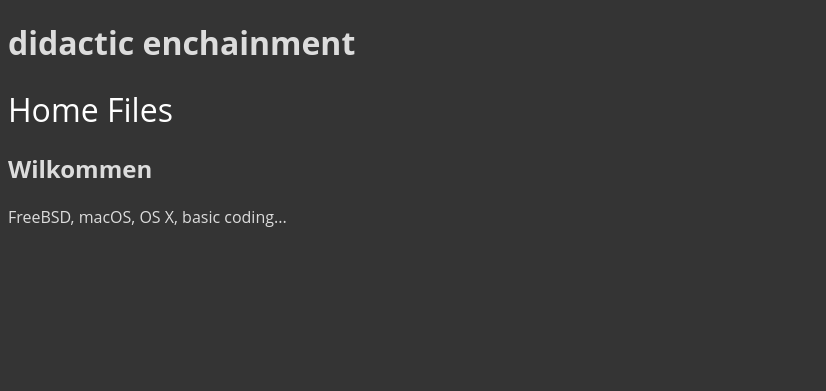
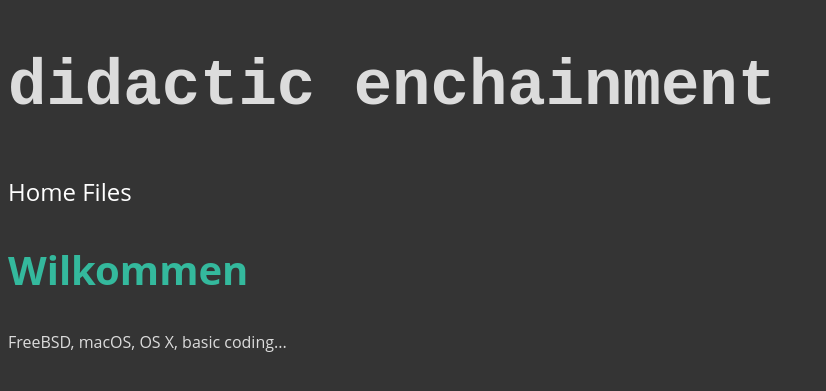
Before and after one commit to paulrbts/blog, a Jekyll site: the page built from index.html, in a window 1280 px wide. Shown: the top 391 px of the page, without its empty margins (0-826 px from the left). Built offline with Jekyll 4.4.1, drawn with Linux system fonts in a browser that asks for light colours.

Commit message:
Changed colours of h1, h2, links

```diff
--- a/css/common.css
+++ b/css/common.css
@@ -9,20 +9,34 @@
   background-color: #343434
 }
 
+
+
 a:link {
   color: white;
   text-decoration: none
 }
-
 a:visited {
   color: white;
   text-decoration: none;
 }
+a:hover {
+  color: #DC143C;
+  text-decoration: none;
+}
 
+h1 {
+  font-family: hack,monospace;
+  font-size: 4rem;
+}
 
+h2 {
+  font-family: Open Sans,sans-serif;
+  font-size: 2.5rem;
+  color: #34B99D
+}
 
 .current {
-  color: #DC143C;
+  color: #34B99D;
   text-decoration: none;
 }
 
@@ -38,10 +52,10 @@
 }
 
 .nav-top {
-  font-size: 2rem
+  color: #DCDCDC;
+  font-size: 1.5rem;
 }
 
 .nav-btm {
-
-  font-size: 1rem
+  font-size: 1rem;
 }
```
